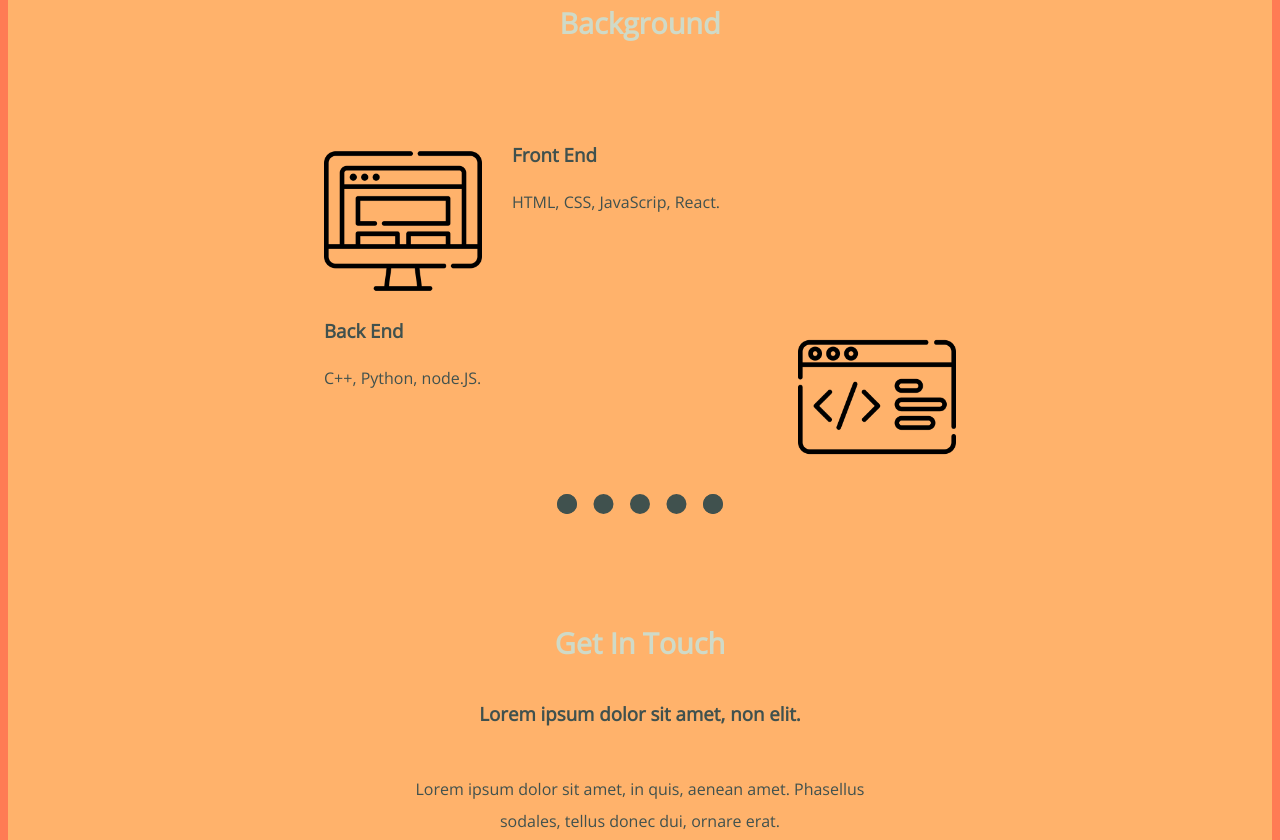
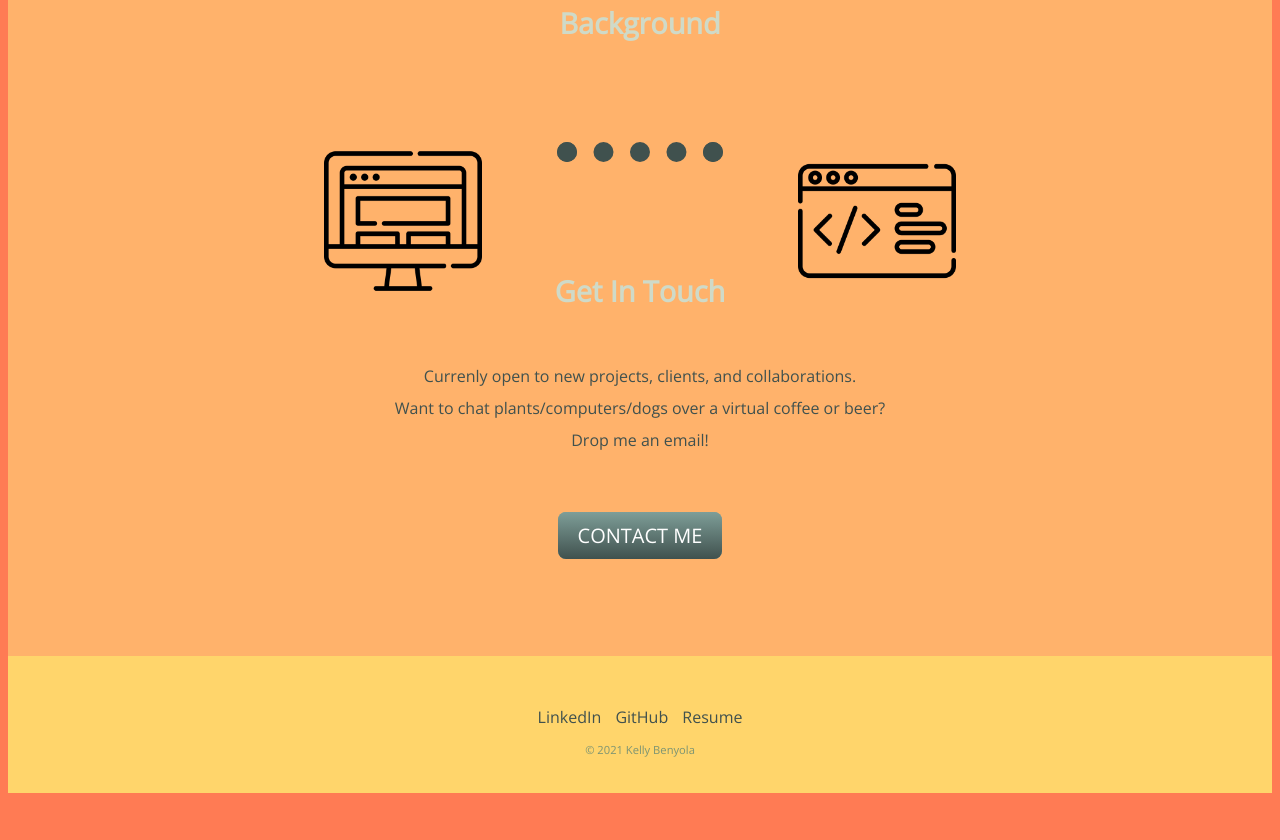
Before and after one commit to kellybenyola/CV, a plain HTML site: page index.html in a window 1280 px wide. Shown: the part 2016-2856 px from the top of the page. After the commit the page ends 2817 px from the top, so only its background shows below. Drawn offline with nearby package versions, Linux system fonts and the light colour scheme.

Commit message:
Add files via upload

```diff
--- a/index.html
+++ b/index.html
@@ -46,20 +46,21 @@
       <h2>Background</h2>
       <div class="skill-row">
         <img class="computer-image" src="images/computer2.png" alt="cartoon outline of a computer">
-        <h3>Front End</h3>
-        <p>HTML, CSS, JavaScrip, React.</p>
+        <h3></h3>
+        <p></p>
       </div>
       <div class="skill-row">
         <img class="code-image" src="images/code.png" alt="cartoon outline of a webpage">
-        <h3>Back End</h3>
-        <p>C++, Python, node.JS. </p>
+        <h3></h3>
+        <p></p>
       </div>
     </div>
     <hr>
     <div class="contact-me">
       <h2>Get In Touch</h2>
-      <h3>Lorem ipsum dolor sit amet, non elit.</h3>
-      <p class="contact">Lorem ipsum dolor sit amet, in quis, aenean amet. Phasellus sodales, tellus donec dui, ornare erat.</p>
+      <h3></h3>
+      <p class="contact">Currenly open to new projects, clients, and collaborations.<br>
+        Want to chat plants/computers/dogs over a virtual coffee or beer? <br>Drop me an email!</p>
       <a href="mailto:kellybenyola@gmail.com" class="btn">CONTACT ME</a>
       <!-- <a class="btn" href="mailto:kellybenyola@gmail.com">CONTACT ME</a> -->
     </div>
@@ -69,7 +70,7 @@
   <div class="bottom-container">
     <a class="footer-link" href="https://www.linkedin.com/in/kellybenyola/">LinkedIn</a>
     <a class="footer-link" href="https://github.com/kellybenyola">GitHub</a>
-    <a class="footer-link" href="https://www.appbrewery.co/">Website</a>
+    <a class="footer-link" href="KBenyola_Resume.pdf">Resume</a>
     <p class="copyright">© 2021 Kelly Benyola</p>
   </div>
 
```
Also changed, not shown: 1 other file.
